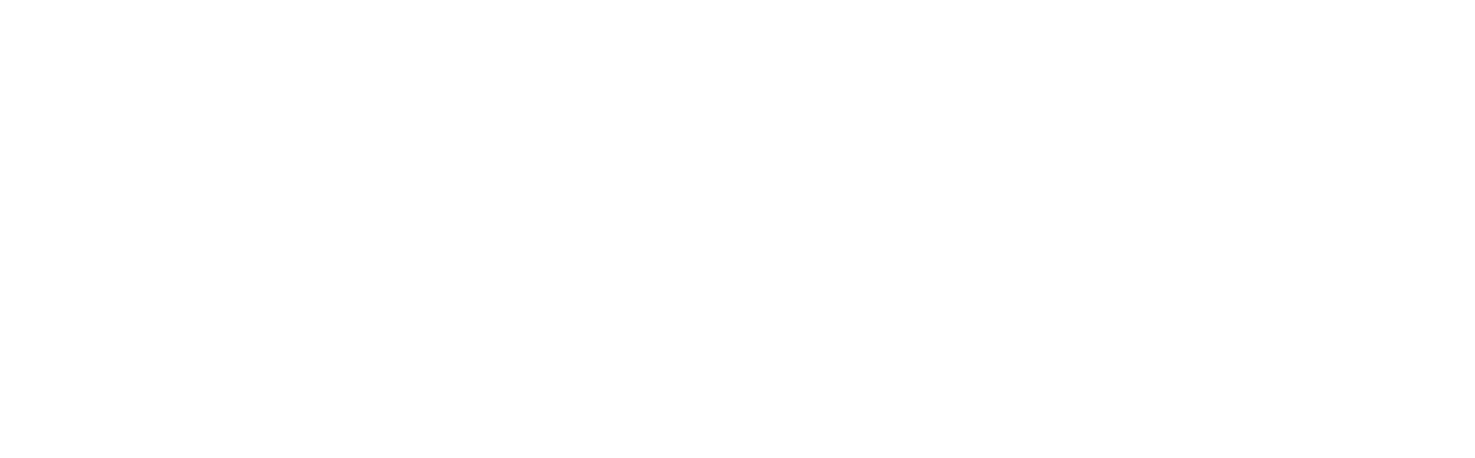
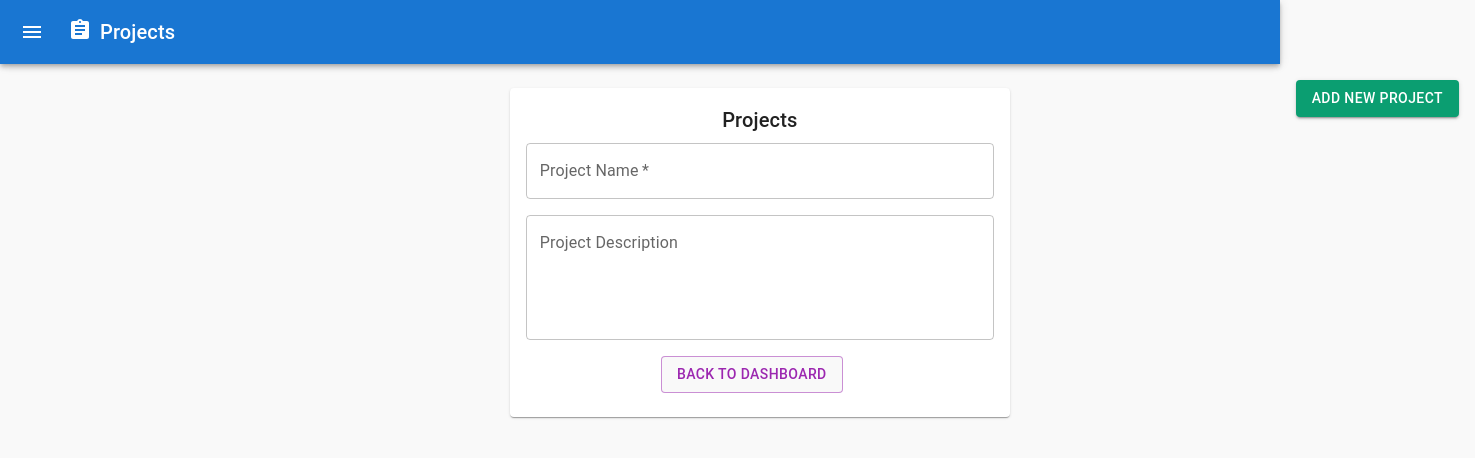
Before and after one commit to ravano-2464/FrontEnd-Project-Management, a React (Vite) app: page /MyProjects in a window 1280 px wide. Before the commit this address had no page. Shown: the top 458 px of the page, 1475 px wide, since content can reach past the window. Built offline with nearby package versions, Linux system fonts and the light colour scheme.

Commit message:
Fixing Styling

```diff
--- a/src/App.tsx
+++ b/src/App.tsx
@@ -10,8 +10,8 @@
     <Router>
       <Routes>
         <Route path="/" element={<Dashboard />} />
-        <Route path="/addNewProject" element={<ProjectForm />} />
-        <Route path="/Task" element={<TaskForm />} />
+        <Route path="/MyProjects" element={<ProjectForm />} />
+        <Route path="/MyTask" element={<TaskForm />} />
         <Route path="/addNewReport" element={<ReportForm />} />
       </Routes>
     </Router>
--- a/src/components/Dashboard.tsx
+++ b/src/components/Dashboard.tsx
@@ -27,10 +27,10 @@
       <Box
         sx={{
           flexGrow: 1,
-          ml: sidebarOpen ? '240px' : '0',
+          ml: sidebarOpen ? '240px' : '1',
           transition: 'margin-left 0.3s',
           display: 'flex',
-          flexDirection: 'column'
+          flexDirection: 'column',
         }}
       >
         <AppBar position="fixed" sx={{ zIndex: (theme) => theme.zIndex.drawer + 1 }}>
--- a/src/components/ProjectForm.tsx
+++ b/src/components/ProjectForm.tsx
@@ -1,8 +1,20 @@
 import React, { useState } from 'react';
-import { Box, TextField, Button, Grid, Card, CardContent, Typography, AppBar, Toolbar, IconButton } from '@mui/material';
+import {
+  Box,
+  AppBar,
+  Toolbar,
+  Typography,
+  Grid,
+  Card,
+  CardContent,
+  TextField,
+  IconButton,
+  Button
+} from '@mui/material';
 import { useNavigate } from 'react-router-dom';
 import Sidebar from './Sidebar';
 import { Menu as MenuIcon } from '@mui/icons-material';
+import AssignmentIcon from '@mui/icons-material/Assignment';
 
 const ProjectForm: React.FC = () => {
   const [projectName, setProjectName] = useState('');
@@ -16,6 +28,10 @@
 
   const handleSubmit = (e: React.FormEvent<HTMLFormElement>) => {
     e.preventDefault();
+    if (projectName.trim() === '') {
+      alert('Project Name cannot be empty!');
+      return;
+    }
     console.log('Project form submitted!', { projectName, projectDescription });
   };
 
@@ -24,7 +40,7 @@
   };
 
   return (
-    <Box sx={{ display: 'flex', flexDirection: 'column', minHeight: '100vh' }}>
+    <Box sx={{ display: 'flex', flexDirection: 'column', minHeight: '100vh', bgcolor: '#f9f9f9', width: '150%' }}>
       <AppBar position="fixed" sx={{ zIndex: (theme) => theme.zIndex.drawer + 1 }}>
         <Toolbar>
           <IconButton
@@ -36,8 +52,9 @@
           >
             <MenuIcon />
           </IconButton>
-          <Typography variant="h6" component="div" sx={{ flexGrow: 1, textAlign: 'center' }}>
-            Add New Project
+          <AssignmentIcon sx={{ mr: 1, mb: 0.5 }}/>
+          <Typography variant="h6" component="div" sx={{ flexGrow: 1 }}>
+            Projects
           </Typography>
         </Toolbar>
       </AppBar>
@@ -48,7 +65,7 @@
           <Card sx={{ maxWidth: '500px', width: '100%', margin: 'auto' }}>
             <CardContent>
               <Typography variant="h6" component="h2" align="center" gutterBottom>
-                Add New Project
+                Projects
               </Typography>
               <Box component="form" onSubmit={handleSubmit} noValidate sx={{ textAlign: 'center' }}>
                 <Grid container spacing={2}>
@@ -78,17 +95,19 @@
                     />
                   </Grid>
                 </Grid>
-                <Box mt={2}>
-                  <Button onClick={handleBackToDashboard} variant="outlined" color="secondary" fullWidth sx={{ mb: 2 }}>
+                <Box mt={2} sx={{ display: 'flex', justifyContent: 'center' }}>
+                  <Button onClick={handleBackToDashboard} variant="outlined" color="secondary" sx={{ backgroundColor: '#f9f9f9', mr: 2 }}>
                     Back to Dashboard
-                  </Button>
-                  <Button type="submit" variant="contained" color="primary" fullWidth>
-                    Add Project
                   </Button>
                 </Box>
               </Box>
             </CardContent>
           </Card>
+        </Box>
+        <Box sx={{ p: 2 }}>
+          <Button type="submit" variant="contained" sx={{ mb: 2, bgcolor: '#0b9e71' }}>
+            Add New Project
+          </Button>
         </Box>
       </Box>
     </Box>
--- a/src/components/ReportForm.tsx
+++ b/src/components/ReportForm.tsx
@@ -24,7 +24,7 @@
   };
 
   return (
-    <Box sx={{ display: 'flex', flexDirection: 'column', minHeight: '100vh' }}>
+    <Box sx={{ display: 'flex', flexDirection: 'column', minHeight: '100vh', bgcolor: '#f9f9f9', width: '200%' }}>
       <AppBar position="fixed" sx={{ zIndex: (theme) => theme.zIndex.drawer + 1 }}>
         <Toolbar>
           <IconButton
@@ -42,7 +42,7 @@
         </Toolbar>
       </AppBar>
       <Toolbar />
-      <Box sx={{ display: 'flex', flexGrow: 1 }}>
+      <Box sx={{ display: 'flex', flexGrow: 1, bgcolor: '#f9f9f9' }}>
         <Sidebar open={sidebarOpen} toggleSidebar={toggleSidebar} />
         <Box
           display="flex"
@@ -51,9 +51,10 @@
           minHeight="calc(100vh - 64px)"
           sx={{ flexGrow: 1, p: 3 }}
         >
-          <Card sx={{ maxWidth: '500px', width: '100%' }}>
+          <Box sx={{ maxWidth: '500px', width: '100%' }}>
+            <Card>
               <CardContent>
-              <Typography variant="h6" component="h2" style={{ textAlign: 'center' }} gutterBottom>
+                <Typography variant="h6" component="h2" align="center" gutterBottom>
                   Add New Report
                 </Typography>
                 <Box component="form" onSubmit={handleSubmit} noValidate sx={{ width: '100%' }}>
@@ -88,9 +89,6 @@
                     <Button onClick={handleBackToDashboard} variant="outlined" color="secondary" fullWidth sx={{ mb: 2 }}>
                       Back to Dashboard
                     </Button>
-                  <Button type="submit" variant="contained" color="primary" fullWidth>
-                    Add Report
-                  </Button>
                   </Box>
                 </Box>
               </CardContent>
@@ -98,6 +96,7 @@
           </Box>
         </Box>
       </Box>
+    </Box>
   );
 };
 
--- a/src/components/Sidebar.tsx
+++ b/src/components/Sidebar.tsx
@@ -11,9 +11,10 @@
 import { Link } from 'react-router-dom';
 import {
   Dashboard as DashboardIcon,
-  AddCircleOutline as AddCircleOutlineIcon,
+  AccountTreeOutlined as AccountTreeOutlinedIcon,
   Assignment as AssignmentIcon,
   Menu as MenuIcon,
+  Task as TaskIcon
 } from '@mui/icons-material';
 
 const Sidebar: React.FC<{ open: boolean; toggleSidebar: () => void }> = ({ open, toggleSidebar }) => {
@@ -31,22 +32,22 @@
         },
       }}
     >
-      <Box sx={{ display: 'flex', justifyContent: 'flex-end', p: 1 }}>
+      <Box sx={{ display: 'flex', justifyContent: 'flex-end', p: 2 }}>
         <IconButton onClick={toggleSidebar}>
           <MenuIcon />
         </IconButton>
       </Box>
-      <List>
+      <List sx={{ marginRight: '10px' }}>
         <ListItem button component={Link} to="/" onClick={toggleSidebar}>
           <ListItemIcon><DashboardIcon /></ListItemIcon>
           <ListItemText primary="Dashboard" />
         </ListItem>
-        <ListItem button component={Link} to="/addNewProject" onClick={toggleSidebar}>
-          <ListItemIcon><AddCircleOutlineIcon /></ListItemIcon>
-          <ListItemText primary="Add New Project" />
+        <ListItem button component={Link} to="/MyProjects" onClick={toggleSidebar}>
+          <ListItemIcon><AccountTreeOutlinedIcon /></ListItemIcon>
+          <ListItemText primary="Projects" />
         </ListItem>
-        <ListItem button component={Link} to="Task" onClick={toggleSidebar}>
-          <ListItemIcon><AddCircleOutlineIcon /></ListItemIcon>
+        <ListItem button component={Link} to="/MyTask" onClick={toggleSidebar}>
+          <ListItemIcon><TaskIcon /></ListItemIcon>
           <ListItemText primary="My Task" />
         </ListItem>
         <ListItem button component={Link} to="/addNewReport" onClick={toggleSidebar}>
```
Lines whose indentation alone changed are shown as unchanged.
